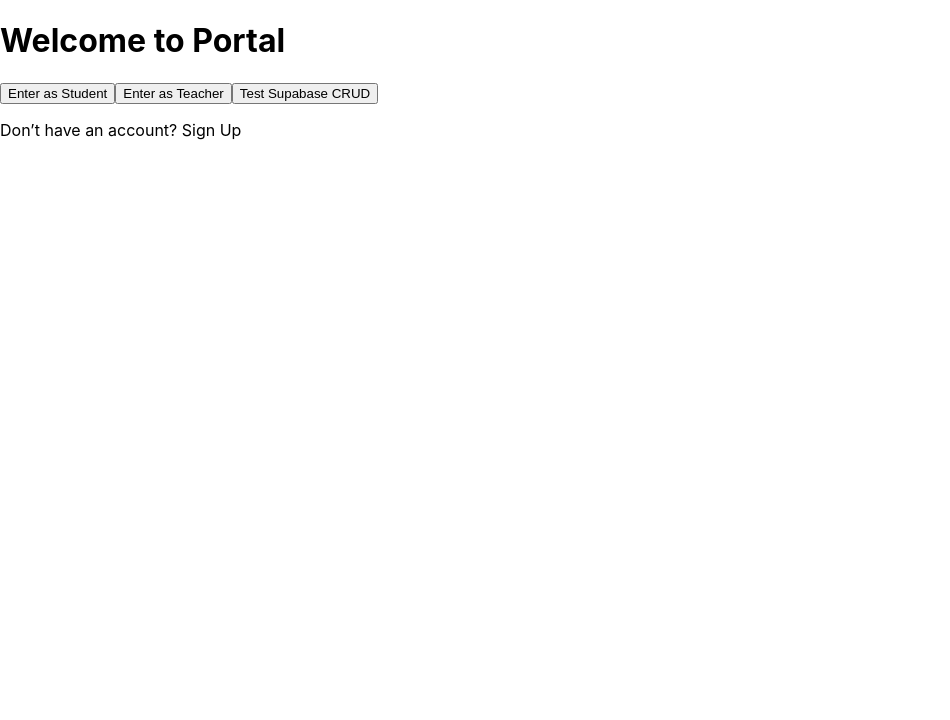
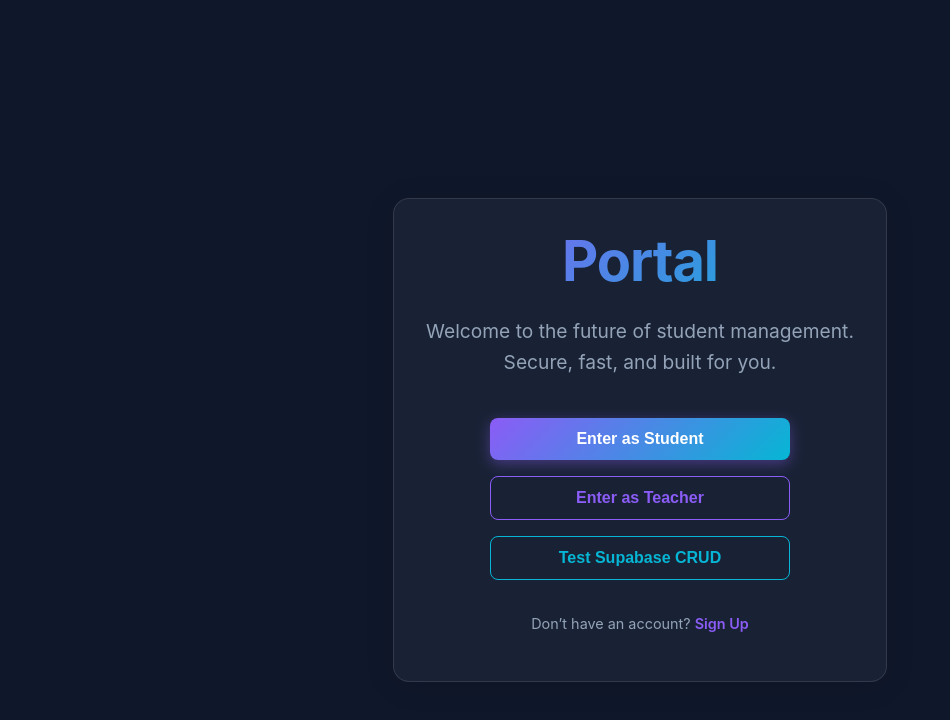
Before and after one commit to ssRohan-32/Project_Z, a React (Create React App) app in the folder frontend/: page / in a window 1280 px wide. Shown: the top 720 px of the page, without its empty margins (0-950 px from the left). Built offline with nearby package versions, Linux system fonts and the light colour scheme; no server answers.

Commit message:
Design: Modernize UI with Dark Theme Glassmorphism

```diff
--- a/frontend/src/App.css
+++ b/frontend/src/App.css
@@ -1,38 +1,31 @@
+/* Overwrite App.css with cleaner layout */
 .App {
-  text-align: center;
+  min-height: 100vh;
+  display: flex;
+  flex-direction: column;
 }
 
-.App-logo {
-  height: 40vmin;
-  pointer-events: none;
+.main-content {
+  flex: 1;
+  display: flex;
+  justify-content: center;
+  align-items: center;
+  padding: 2rem;
 }
 
-@media (prefers-reduced-motion: no-preference) {
-  .App-logo {
-    animation: App-logo-spin infinite 20s linear;
+/* Animations */
+@keyframes fadeIn {
+  from {
+    opacity: 0;
+    transform: translateY(10px);
+  }
+
+  to {
+    opacity: 1;
+    transform: translateY(0);
   }
 }
 
-.App-header {
-  background-color: #282c34;
-  min-height: 100vh;
-  display: flex;
-  flex-direction: column;
-  align-items: center;
-  justify-content: center;
-  font-size: calc(10px + 2vmin);
-  color: white;
+.animate-fade-in {
+  animation: fadeIn 0.6s ease-out forwards;
 }
-
-.App-link {
-  color: #61dafb;
-}
-
-@keyframes App-logo-spin {
-  from {
-    transform: rotate(0deg);
-  }
-  to {
-    transform: rotate(360deg);
-  }
-}
--- a/frontend/src/App.js
+++ b/frontend/src/App.js
@@ -1,6 +1,7 @@
 // src/App.js
 import React from 'react';
 import { BrowserRouter as Router, Routes, Route } from 'react-router-dom';
+import './App.css'; // Import modern styles
 
 // Import your pages
 import Home from './pages/Home';
@@ -16,7 +17,9 @@ import TestSupabase from './TestSupabase';
 
 function App() {
   return (
+    <div className="App">
       <Router>
+        <main className="main-content">
           <Routes>
             <Route path="/" element={<Home />} />
             <Route path="/signup" element={<SignupPage />} />
@@ -29,7 +32,9 @@ function App() {
             <Route path="/folder/:sectionId/:folderType" element={<FolderPage />} />
             <Route path="/test-crud" element={<TestSupabase />} />
           </Routes>
+        </main>
       </Router>
+    </div>
   );
 }
 
--- a/frontend/src/TestSupabase.js
+++ b/frontend/src/TestSupabase.js
@@ -4,21 +4,24 @@ import { supabase } from './supabaseClient';
 function TestSupabase() {
     const [items, setItems] = useState([]);
     const [newItem, setNewItem] = useState('');
+    const [loading, setLoading] = useState(false);
 
     // Fetch data
     const fetchItems = async () => {
-        // Replace 'test_table' with your actual table name
+        setLoading(true);
         let { data, error } = await supabase
             .from('test_table')
-            .select('*');
+            .select('*')
+            .order('created_at', { ascending: false });
         if (error) console.log('error', error);
-        else setItems(data);
+        else setItems(data || []);
+        setLoading(false);
     };
 
     // Create data
     const addItem = async () => {
         if (!newItem) return;
-        const { data, error } = await supabase
+        const { error } = await supabase
             .from('test_table')
             .insert([{ name: newItem }]);
 
@@ -30,31 +33,59 @@ function TestSupabase() {
     };
 
     useEffect(() => {
-        // Uncomment to test immediately if you have the table setup
-        // fetchItems();
+        fetchItems();
     }, []);
 
     return (
-        <div style={{ padding: '20px', border: '1px solid #ccc', margin: '20px' }}>
-            <h2>Supabase CRUD Test</h2>
-            <p>Make sure to create a table named 'test_table' with a 'name' column in Supabase.</p>
+        <div className="container animate-fade-in" style={{ padding: '20px' }}>
+            <div className="card" style={{ maxWidth: '800px', margin: '0 auto' }}>
+                <h2 style={{ marginBottom: '1rem' }}>Data Management</h2>
+                <p style={{ marginBottom: '2rem' }}>Test your connection to the database.</p>
 
-            <div>
+                <div style={{ display: 'flex', gap: '10px', marginBottom: '2rem' }}>
                     <input
                         type="text"
+                        className="input-field"
+                        style={{ marginBottom: 0 }}
                         value={newItem}
                         onChange={(e) => setNewItem(e.target.value)}
-                    placeholder="New Item Name"
+                        placeholder="Enter new item name..."
+                        onKeyDown={(e) => e.key === 'Enter' && addItem()}
                     />
-                <button onClick={addItem}>Add Item</button>
+                    <button className="btn btn-primary" onClick={addItem}>Add</button>
                 </div>
-            <button onClick={fetchItems}>Refresh List</button>
 
-            <ul>
-                {items?.map((item, idx) => (
-                    <li key={idx}>{JSON.stringify(item)}</li>
+                <div style={{ display: 'flex', justifyContent: 'space-between', alignItems: 'center', marginBottom: '1rem' }}>
+                    <h3 style={{ margin: 0 }}>Records</h3>
+                    <button className="btn btn-outline" onClick={fetchItems} style={{ padding: '8px 16px', fontSize: '0.9rem' }}>
+                        {loading ? 'Refreshing...' : 'Refresh'}
+                    </button>
+                </div>
+
+                <div style={{ background: 'var(--bg-secondary)', borderRadius: 'var(--radius-md)', overflow: 'hidden' }}>
+                    {items.map((item, idx) => (
+                        <div
+                            key={idx}
+                            style={{
+                                padding: '12px 16px',
+                                borderBottom: '1px solid var(--glass-border)',
+                                display: 'flex',
+                                justifyContent: 'space-between'
+                            }}
+                        >
+                            <span>{item.name}</span>
+                            <span style={{ fontSize: '0.8rem', color: 'var(--text-secondary)' }}>
+                                {new Date(item.created_at).toLocaleDateString()}
+                            </span>
+                        </div>
                     ))}
-            </ul>
+                    {items.length === 0 && (
+                        <div style={{ padding: '20px', textAlign: 'center', color: 'var(--text-secondary)' }}>
+                            No records found. Add one above!
+                        </div>
+                    )}
+                </div>
+            </div>
         </div>
     );
 }
--- a/frontend/src/index.css
+++ b/frontend/src/index.css
@@ -1,13 +1,112 @@
+/* Modern Design System - Vanilla CSS */
+:root {
+  /* Color Palette - Deep Space Theme */
+  --bg-primary: #0f172a;
+  --bg-secondary: #1e293b;
+  --text-primary: #f8fafc;
+  --text-secondary: #94a3b8;
+  --accent-primary: #8b5cf6; /* Violet */
+  --accent-secondary: #06b6d4; /* Cyan */
+  --accent-gradient: linear-gradient(135deg, var(--accent-primary), var(--accent-secondary));
+
+  /* Glassmorphism */
+  --glass-bg: rgba(30, 41, 59, 0.7);
+  --glass-border: rgba(255, 255, 255, 0.1);
+  --glass-shadow: 0 4px 30px rgba(0, 0, 0, 0.1);
+
+  /* Spacing & Radius */
+  --radius-lg: 16px;
+  --radius-md: 8px;
+  --spacing-sm: 8px;
+  --spacing-md: 16px;
+  --spacing-lg: 32px;
+}
+
 body {
   margin: 0;
-  font-family: -apple-system, BlinkMacSystemFont, 'Segoe UI', 'Roboto', 'Oxygen',
-    'Ubuntu', 'Cantarell', 'Fira Sans', 'Droid Sans', 'Helvetica Neue',
-    sans-serif;
+  font-family: 'Inter', -apple-system, BlinkMacSystemFont, 'Segoe UI', 'Roboto', sans-serif;
   -webkit-font-smoothing: antialiased;
   -moz-osx-font-smoothing: grayscale;
+  background-color: var(--bg-primary);
+  color: var(--text-primary);
+  min-height: 100vh;
 }
 
-code {
-  font-family: source-code-pro, Menlo, Monaco, Consolas, 'Courier New',
-    monospace;
+/* Typography */
+h1, h2, h3 {
+  font-weight: 700;
+  margin-top: 0;
+  letter-spacing: -0.02em;
 }
+
+h1 { font-size: 3.5rem; line-height: 1.1; background: var(--accent-gradient); -webkit-background-clip: text; -webkit-text-fill-color: transparent; }
+h2 { font-size: 2rem; }
+p { line-height: 1.6; color: var(--text-secondary); }
+
+/* Utility Classes */
+.container {
+  max-width: 1200px;
+  margin: 0 auto;
+  padding: var(--spacing-lg);
+}
+
+.card {
+  background: var(--glass-bg);
+  backdrop-filter: blur(12px);
+  border: 1px solid var(--glass-border);
+  border-radius: var(--radius-lg);
+  padding: var(--spacing-lg);
+  box-shadow: var(--glass-shadow);
+}
+
+.btn {
+  display: inline-flex;
+  align-items: center;
+  justify-content: center;
+  padding: 12px 24px;
+  border-radius: var(--radius-md);
+  font-weight: 600;
+  cursor: pointer;
+  transition: all 0.2s ease;
+  border: none;
+  font-size: 1rem;
+  text-decoration: none;
+}
+
+.btn-primary {
+  background: var(--accent-gradient);
+  color: white;
+  box-shadow: 0 4px 14px rgba(139, 92, 246, 0.4);
+}
+
+.btn-primary:hover {
+  transform: translateY(-2px);
+  box-shadow: 0 6px 20px rgba(139, 92, 246, 0.6);
+}
+
+.btn-outline {
+  background: transparent;
+  border: 1px solid var(--accent-primary);
+  color: var(--accent-primary);
+}
+
+.btn-outline:hover {
+  background: rgba(139, 92, 246, 0.1);
+}
+
+.input-field {
+  width: 100%;
+  padding: 12px;
+  margin-bottom: var(--spacing-md);
+  background: var(--bg-secondary);
+  border: 1px solid var(--glass-border);
+  border-radius: var(--radius-md);
+  color: white;
+  font-size: 1rem;
+}
+
+.input-field:focus {
+  outline: none;
+  border-color: var(--accent-primary);
+  box-shadow: 0 0 0 2px rgba(139, 92, 246, 0.2);
+}
--- a/frontend/src/pages/Home.js
+++ b/frontend/src/pages/Home.js
@@ -5,36 +5,43 @@ export default function Home() {
   const navigate = useNavigate();
 
   return (
-    <div className="flex flex-col items-center justify-center min-h-screen bg-gray-100">
-      <h1 className="text-3xl font-bold mb-8">Welcome to Portal</h1>
+    <div className="container animate-fade-in" style={{ textAlign: 'center', marginTop: '10vh' }}>
+      <div className="card" style={{ maxWidth: '600px', margin: '0 auto' }}>
+        <h1 style={{ marginBottom: '1.5rem' }}>Portal</h1>
+        <p style={{ marginBottom: '2.5rem', fontSize: '1.2rem' }}>
+          Welcome to the future of student management. <br />
+          Secure, fast, and built for you.
+        </p>
 
-      <div className="flex flex-col gap-4">
+        <div style={{ display: 'flex', flexDirection: 'column', gap: '16px', alignItems: 'stretch', maxWidth: '300px', margin: '0 auto' }}>
           <button
             onClick={() => navigate('/login/student')}
-          className="px-6 py-2 bg-blue-500 text-white rounded"
+            className="btn btn-primary"
           >
             Enter as Student
           </button>
 
           <button
             onClick={() => navigate('/login/teacher')}
-          className="px-6 py-2 bg-green-500 text-white rounded"
+            className="btn btn-outline"
           >
             Enter as Teacher
           </button>
 
           <button
             onClick={() => navigate('/test-crud')}
-          className="px-6 py-2 bg-purple-500 text-white rounded"
+            className="btn btn-outline"
+            style={{ borderColor: 'var(--accent-secondary)', color: 'var(--accent-secondary)' }}
           >
             Test Supabase CRUD
           </button>
+        </div>
 
-        <p className="mt-4 text-gray-600 text-center">
+        <p style={{ marginTop: '2rem', fontSize: '0.9rem' }}>
           Don’t have an account?{' '}
           <span
-            className="text-blue-500 cursor-pointer"
             onClick={() => navigate('/signup')}
+            style={{ color: 'var(--accent-primary)', cursor: 'pointer', fontWeight: '600' }}
           >
             Sign Up
           </span>
```
Lines whose indentation alone changed are shown as unchanged.
